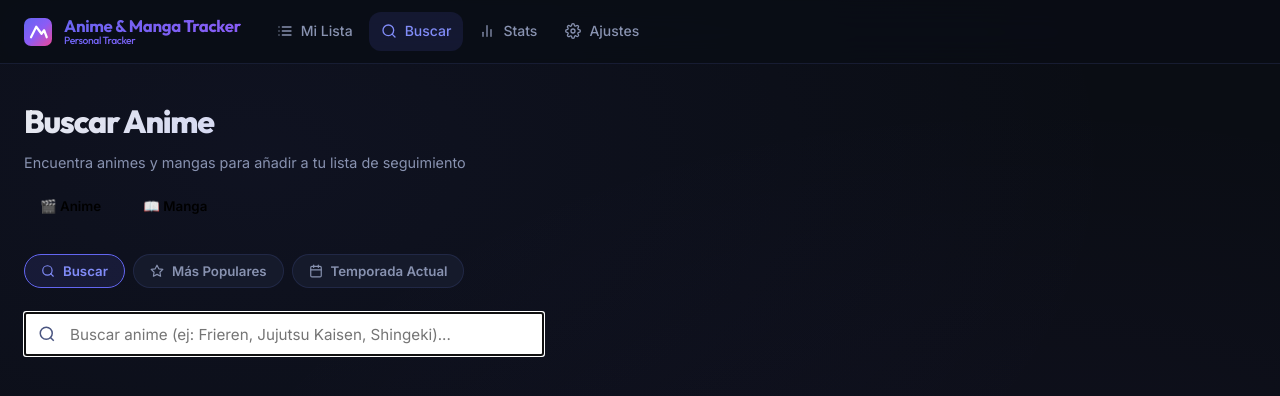
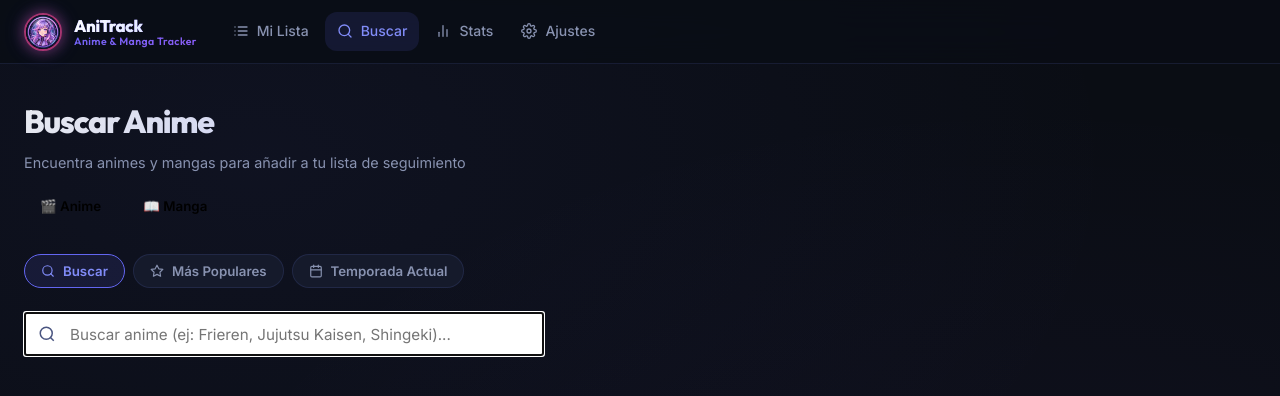
Before and after one commit to Crhis07/animetracking-app, a Next.js app: page /search in a window 1280 px wide. Shown: the top 396 px of the page. Built offline with nearby package versions, Linux system fonts and the light colour scheme.

Commit message:
feat: add elegant anime waifu logo and app icon

```diff
--- a/src/app/layout.tsx
+++ b/src/app/layout.tsx
@@ -15,14 +15,18 @@ const outfit = Outfit({
 });
 
 export const metadata: Metadata = {
-  title: 'AnimeTracker — Tu lista personal de anime',
+  title: 'AniTrack — Tu lista personal de Anime & Manga',
   description:
-    'Lleva el control de todos los animes que ves, has visto o planeas ver. ' +
+    'Lleva el control de todos los animes y mangas que ves, has leído o planeas ver. ' +
     'Tus datos, sin suscripciones, sin depender de nadie.',
-  keywords: ['anime', 'tracker', 'myanimelist', 'anilist', 'seguimiento', 'lista de anime'],
+  keywords: ['anime', 'manga', 'tracker', 'myanimelist', 'anilist', 'seguimiento', 'lista de anime'],
+  icons: {
+    icon: '/logo.jpg',
+    apple: '/logo.jpg',
+  },
   openGraph: {
-    title: 'AnimeTracker',
-    description: 'Tu lista personal de anime, sin suscripciones.',
+    title: 'AniTrack — Anime & Manga Tracker',
+    description: 'Tu lista personal de anime y manga, sin suscripciones.',
     type: 'website',
   },
 };
--- a/src/components/Navbar.tsx
+++ b/src/components/Navbar.tsx
@@ -51,20 +51,39 @@ export default function Navbar() {
 
   return (
     <nav className="navbar">
-      {/* Brand */}
-      <Link href="/list" className="navbar-brand">
-        <svg width="28" height="28" viewBox="0 0 32 32" fill="none">
-          <rect width="32" height="32" rx="8" fill="url(#grad)" />
-          <path d="M8 22L14 10L20 18L23 14L26 22" stroke="white" strokeWidth="2.5" strokeLinecap="round" strokeLinejoin="round" />
-          <defs>
-            <linearGradient id="grad" x1="0" y1="0" x2="32" y2="32" gradientUnits="userSpaceOnUse">
-              <stop stopColor="#6366f1" /><stop offset="0.5" stopColor="#8b5cf6" /><stop offset="1" stopColor="#ec4899" />
-            </linearGradient>
-          </defs>
-        </svg>
-        <div style={{ display: 'flex', flexDirection: 'column', lineHeight: 1.1 }}>
-          <span style={{ fontWeight: 700, fontSize: '1.05rem', letterSpacing: '-0.02em' }}>Anime & Manga Tracker</span>
-          <span style={{ fontSize: '0.65rem', color: 'var(--text-muted)', fontWeight: 500 }}>Personal Tracker</span>
+      {/* Brand with Waifu Logo */}
+      <Link href="/list" className="navbar-brand" style={{ display: 'flex', alignItems: 'center', gap: 12 }}>
+        <div style={{ position: 'relative', width: 38, height: 38, flexShrink: 0 }}>
+          {/* eslint-disable-next-line @next/next/no-img-element */}
+          <img
+            src="/logo.jpg"
+            alt="AniTrack Waifu Logo"
+            style={{
+              width: 38,
+              height: 38,
+              borderRadius: '50%',
+              objectFit: 'cover',
+              border: '2px solid rgba(236, 72, 153, 0.7)',
+              boxShadow: '0 0 14px rgba(236, 72, 153, 0.4), 0 0 20px rgba(99, 102, 241, 0.3)',
+            }}
+          />
+        </div>
+        <div style={{ display: 'flex', flexDirection: 'column', lineHeight: 1.15 }}>
+          <span
+            style={{
+              fontWeight: 800,
+              fontSize: '1.05rem',
+              letterSpacing: '-0.02em',
+              background: 'linear-gradient(135deg, #ffffff 0%, #e0e7ff 60%, #f472b6 100%)',
+              WebkitBackgroundClip: 'text',
+              WebkitTextFillColor: 'transparent',
+            }}
+          >
+            AniTrack
+          </span>
+          <span style={{ fontSize: '0.66rem', color: 'var(--text-muted)', fontWeight: 600, letterSpacing: '0.04em' }}>
+            Anime & Manga Tracker
+          </span>
         </div>
       </Link>
 
```
Also changed, not shown: public/logo.jpg (added).
